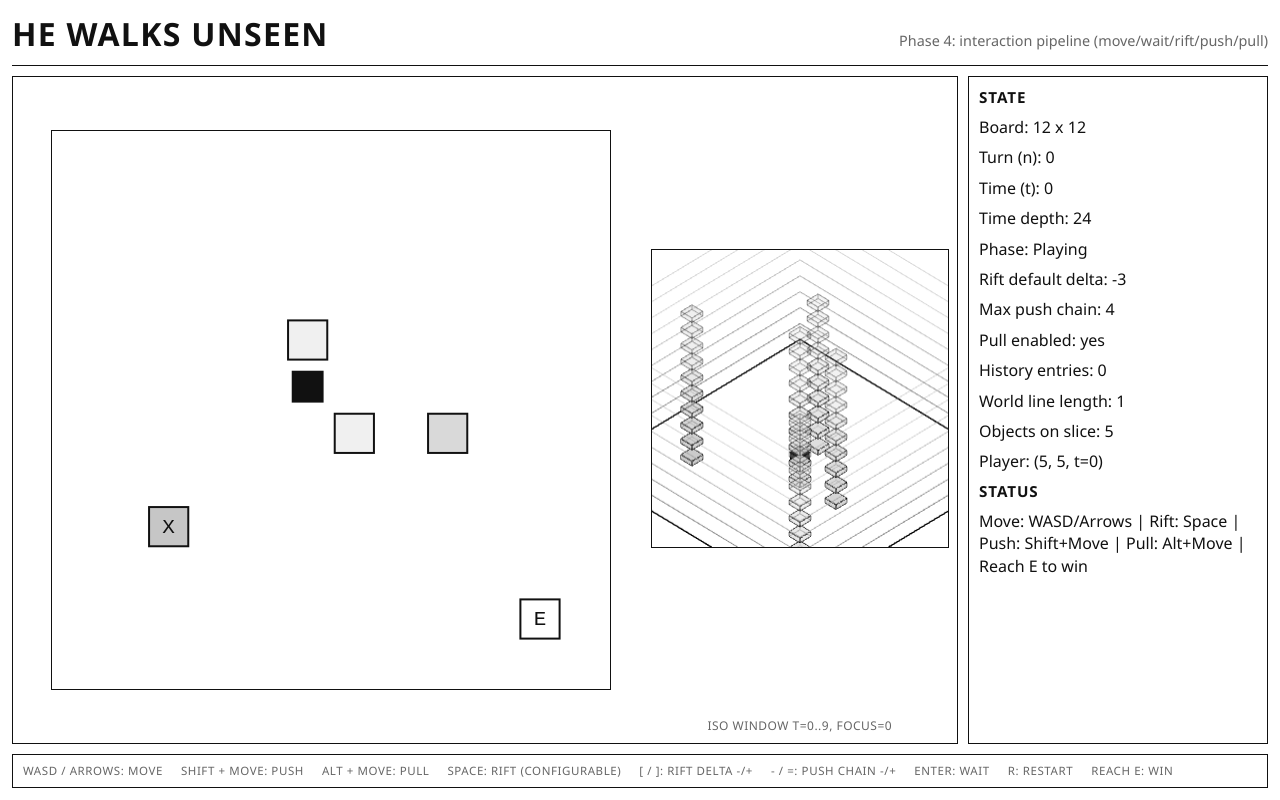
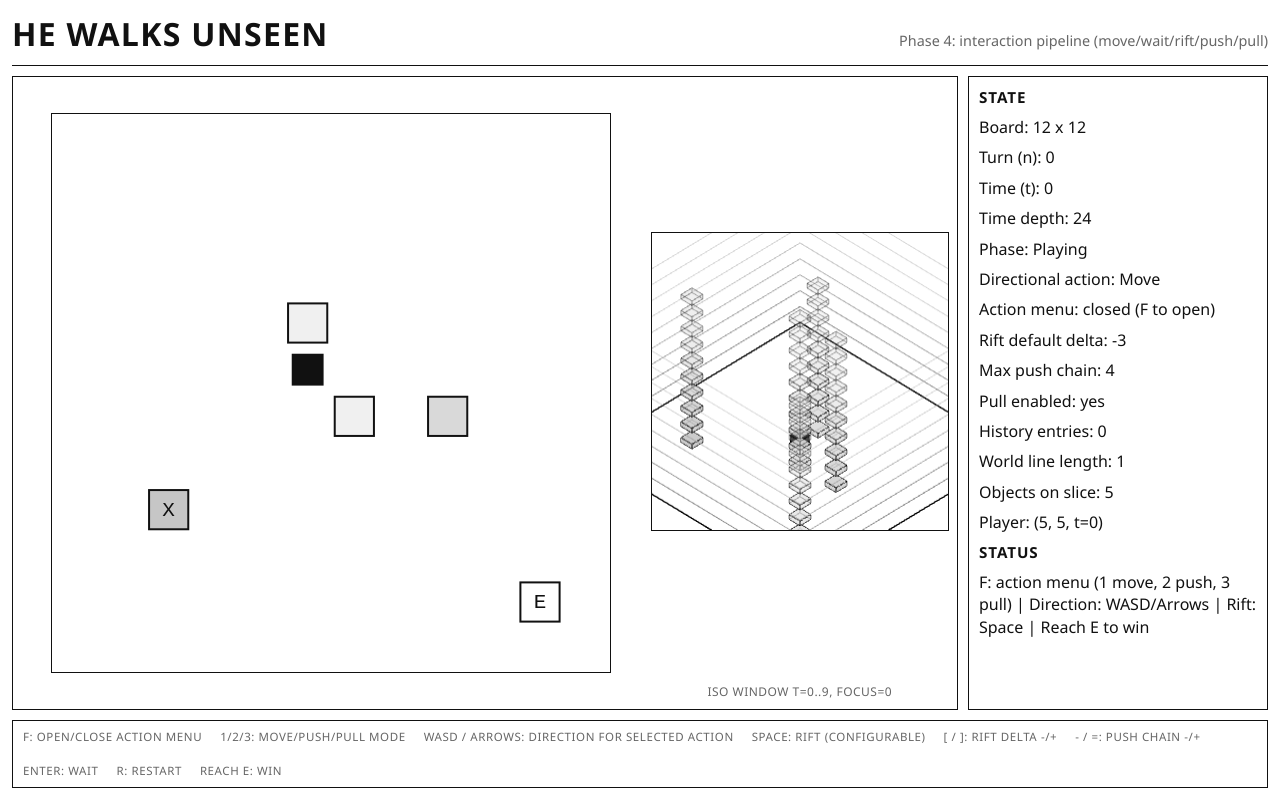
Before and after one commit to whiteStainX/he-walks-unseen, a React app in the folder frontend/: page / in a window 1280 px wide. Built offline with nearby package versions, Linux system fonts and the light colour scheme; the HTML template or start-up script is replaced by a standard one.

Commit message:
feat: options to interact with the objects

```diff
--- a/frontend/src/app/GameShell.tsx
+++ b/frontend/src/app/GameShell.tsx
@@ -1,4 +1,4 @@
-import { useEffect, useMemo } from 'react'
+import { useEffect, useMemo, useState } from 'react'
 
 import type { Direction2D } from '../core/position'
 import { objectsAtTime } from '../core/timeCube'
@@ -18,6 +18,8 @@ import {
 import { GameBoardCanvas } from '../render/board/GameBoardCanvas'
 import { buildIsoViewModel } from '../render/iso/buildIsoViewModel'
 import { IsoTimeCubePanel } from '../render/iso/IsoTimeCubePanel'
+
+type DirectionalActionMode = 'Move' | 'Push' | 'Pull'
 
 function directionForKey(key: string): Direction2D | null {
   switch (key) {
@@ -44,6 +46,8 @@ function directionForKey(key: string): Direction2D | null {
 
 export function GameShell() {
   const dispatch = useAppDispatch()
+  const [directionalActionMode, setDirectionalActionMode] = useState<DirectionalActionMode>('Move')
+  const [isActionMenuOpen, setIsActionMenuOpen] = useState(false)
   const boardSize = useAppSelector((state) => state.game.boardSize)
   const cube = useAppSelector((state) => state.game.cube)
   const worldLine = useAppSelector((state) => state.game.worldLine)
@@ -78,20 +82,56 @@ export function GameShell() {
 
       const direction = directionForKey(event.key)
 
-      if (direction) {
+      if (event.key === 'f' || event.key === 'F') {
         event.preventDefault()
+        setIsActionMenuOpen((open) => !open)
+        return
+      }
 
-        if (event.shiftKey) {
-          dispatch(pushPlayer2D(direction))
+      if (isActionMenuOpen) {
+        if (event.key === '1') {
+          event.preventDefault()
+          setDirectionalActionMode('Move')
+          setIsActionMenuOpen(false)
           return
         }
 
-        if (event.altKey) {
-          dispatch(pullPlayer2D(direction))
+        if (event.key === '2') {
+          event.preventDefault()
+          setDirectionalActionMode('Push')
+          setIsActionMenuOpen(false)
           return
         }
 
-        dispatch(movePlayer2D(direction))
+        if (event.key === '3') {
+          event.preventDefault()
+          setDirectionalActionMode('Pull')
+          setIsActionMenuOpen(false)
+          return
+        }
+
+        if (event.key === 'Escape') {
+          event.preventDefault()
+          setIsActionMenuOpen(false)
+          return
+        }
+
+        return
+      }
+
+      if (direction) {
+        event.preventDefault()
+        switch (directionalActionMode) {
+          case 'Move':
+            dispatch(movePlayer2D(direction))
+            break
+          case 'Push':
+            dispatch(pushPlayer2D(direction))
+            break
+          case 'Pull':
+            dispatch(pullPlayer2D(direction))
+            break
+        }
         return
       }
 
@@ -156,7 +196,7 @@ export function GameShell() {
     return () => {
       window.removeEventListener('keydown', onKeyDown)
     }
-  }, [dispatch, interactionConfig.maxPushChain, riftDefaultDelta])
+  }, [directionalActionMode, dispatch, interactionConfig.maxPushChain, isActionMenuOpen, riftDefaultDelta])
 
   return (
     <div className="game-shell">
@@ -192,6 +232,8 @@ export function GameShell() {
           <p>Time (t): {currentTime}</p>
           <p>Time depth: {timeDepth}</p>
           <p>Phase: {phase}</p>
+          <p>Directional action: {directionalActionMode}</p>
+          <p>Action menu: {isActionMenuOpen ? 'open (1/2/3 to select)' : 'closed (F to open)'}</p>
           <p>Rift default delta: -{riftDefaultDelta}</p>
           <p>Max push chain: {interactionConfig.maxPushChain}</p>
           <p>Pull enabled: {interactionConfig.allowPull ? 'yes' : 'no'}</p>
@@ -207,9 +249,9 @@ export function GameShell() {
       </main>
 
       <footer className="bottom-bar">
-        <span>WASD / Arrows: Move</span>
-        <span>Shift + Move: Push</span>
-        <span>Alt + Move: Pull</span>
+        <span>F: Open/close action menu</span>
+        <span>1/2/3: Move/Push/Pull mode</span>
+        <span>WASD / Arrows: Direction for selected action</span>
         <span>Space: Rift (configurable)</span>
         <span>[ / ]: Rift delta -/+</span>
         <span>- / =: Push chain -/+</span>
--- a/frontend/src/game/gameSlice.ts
+++ b/frontend/src/game/gameSlice.ts
@@ -47,7 +47,7 @@ function bootstrapObjectState(): {
       objectRegistry: bootstrap.value.objectRegistry,
       cube: bootstrap.value.cube,
       status:
-        'Move: WASD/Arrows | Rift: Space | Push: Shift+Move | Pull: Alt+Move | Reach E to win',
+        'F: action menu (1 move, 2 push, 3 pull) | Direction: WASD/Arrows | Rift: Space | Reach E to win',
     }
   }
 
```
Also changed, not shown: 5 other files (tests, documents, lock files or other folders).
